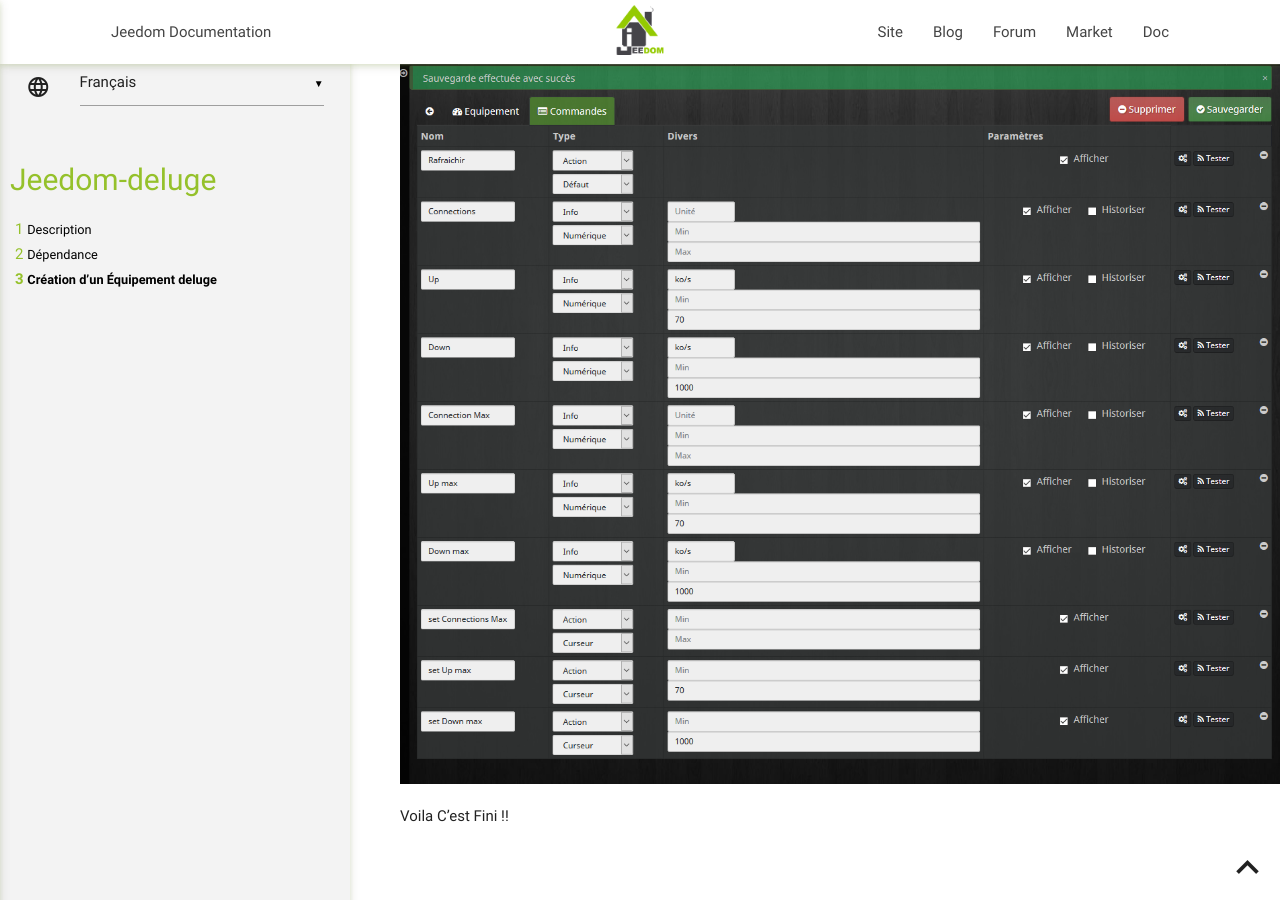
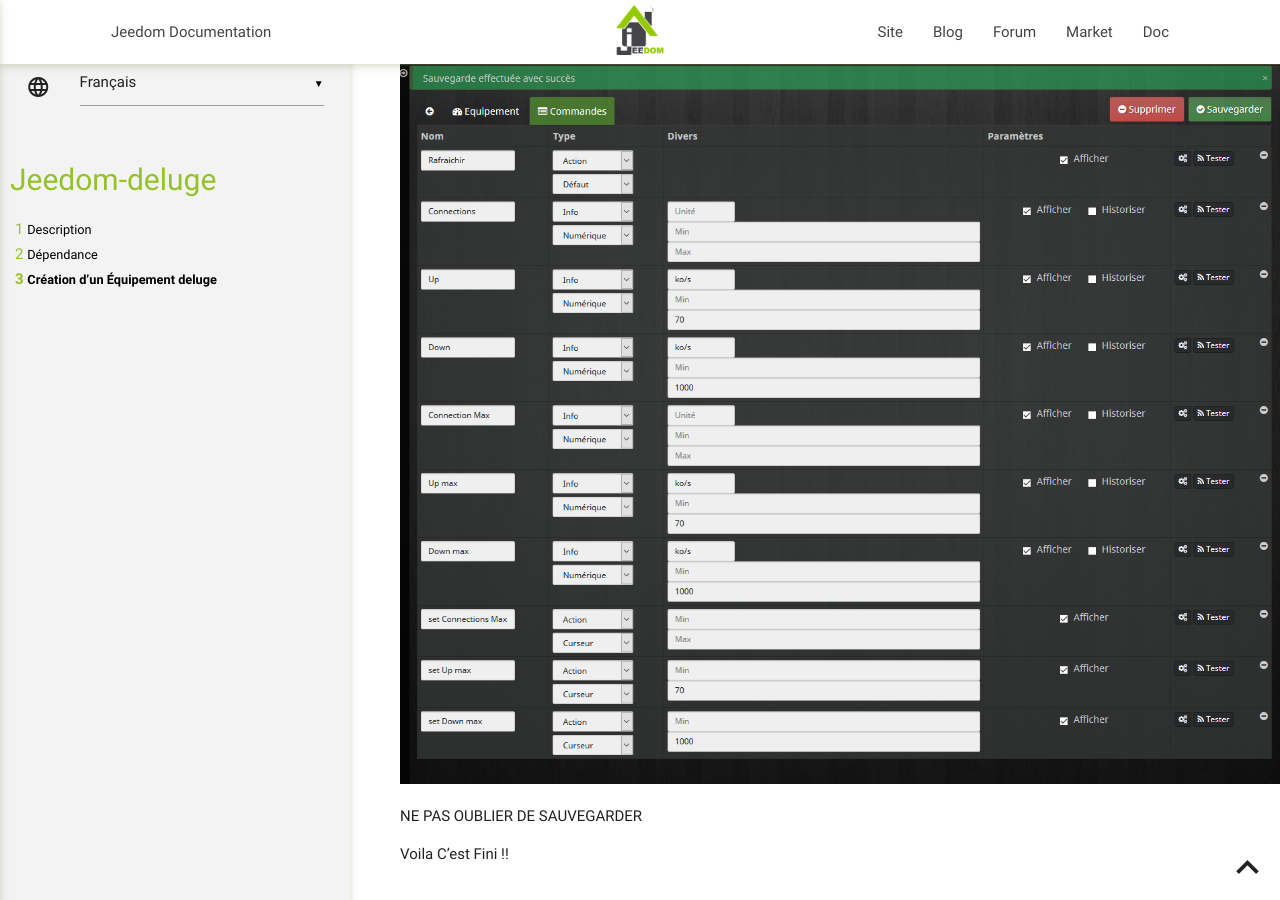
Before and after one commit to Robokazou/jeedom-deluge, a Jekyll site: the page built from docs/fr_FR/index.md, in a window 1280 px wide and 900 px high, scrolled down 4309 px. Built offline with Jekyll 4.4.1, drawn with Linux system fonts in a browser that asks for light colours; our own code applies the rules of GitHub Pages for plain Markdown files.

Commit message:
Update index.md

```diff
--- a/docs/fr_FR/index.md
+++ b/docs/fr_FR/index.md
@@ -45,5 +45,7 @@ Puis configure les Min et Max en fonction des capacités de votre conection inte
 
 ![Set min Max](../img/SetMinMax.png)
 
+NE PAS OUBLIER DE SAUVEGARDER
+
 
 Voila C'est Fini !!
```
